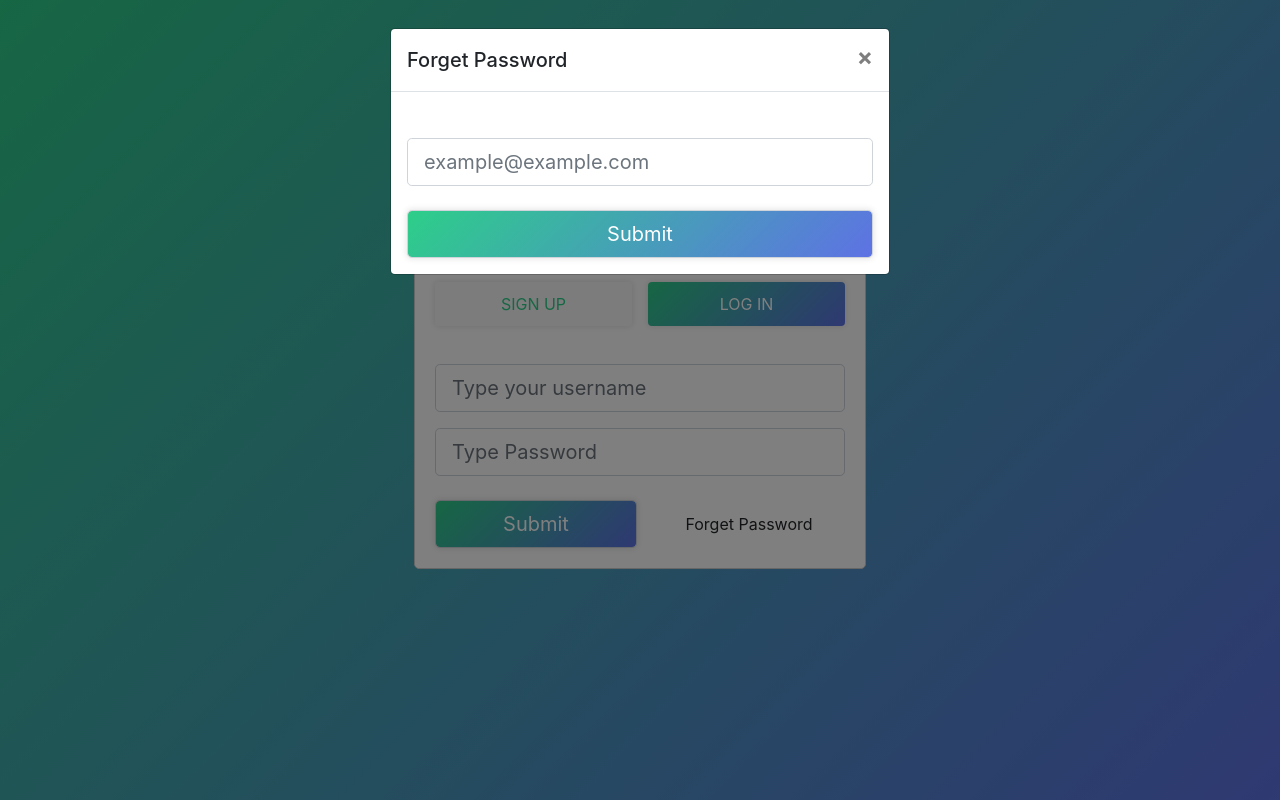
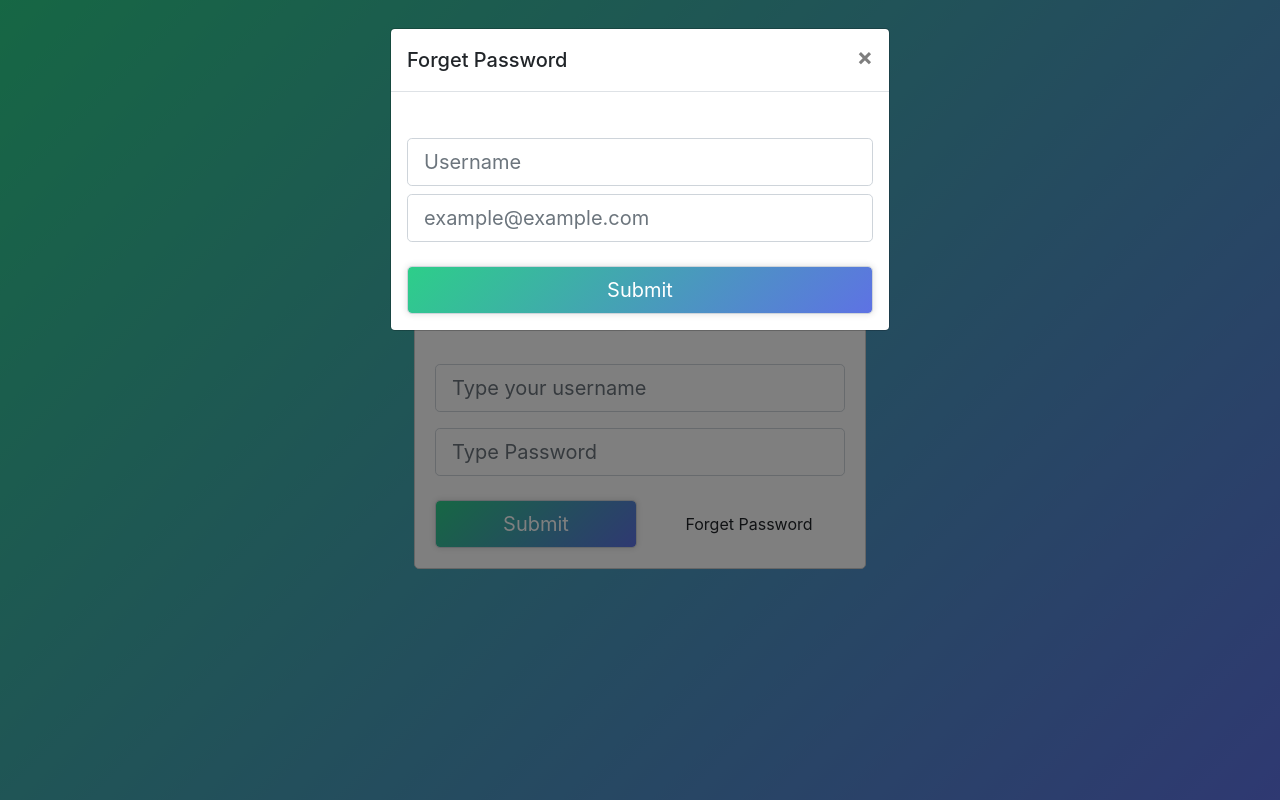
Before and after one commit to FCAI-Projects/BikeStore, a PHP site: page /BikeStore/users/login in a window 1280 px wide, after a click on "Forget Password". Run offline with PHP 8.4, Linux system fonts and the light colour scheme.

Commit message:
reset password done

```diff
--- a/app/controllers/Users.php
+++ b/app/controllers/Users.php
@@ -385,20 +385,21 @@
     public function fogetPassword() {
       if ($_SERVER['REQUEST_METHOD'] == 'POST') {
         $data = [
+          'username' => $_POST['username'],
           'email' => $_POST['email'],
           'token' => ''
         ];
         if ($this->userModel->emailExist($data['email'])) {
-          $data['token'] = bin2hex(random_bytes(50));
+          $data['token'] = bin2hex(random_bytes(10));
           if ($this->userModel->insertToken($data))  {
-            $to = $email;
+            $to = $data['email'];
             $subject = "Reset your password on BikeStore";
-            $msg = "Hi there, click on this <a href=".URLROOT."\"/resetpasswrod/" . $token . "\">link</a> to reset your password on our site";
+            $msg = "Hi there, your new password is \n" . $data['token'];
             $msg = wordwrap($msg,70);
             $headers = "From: bikestore@support.com";
             mail($to, $subject, $msg, $headers);
             header('location: pending.php?email=' . $email);
-            flash('forget', 'The email have been sent');
+            flash('forget', 'The new password has been sent to your email :)');
             redirect('users/login');
           } else {
             flash('forget', 'sorry, there is something wrong happend :(', 'alert alert-danger');
@@ -413,4 +414,6 @@
       }
     }
 
+
+
   }
--- a/app/models/User.php
+++ b/app/models/User.php
@@ -198,9 +198,10 @@
     }
 
     public function insertToken($data) {
-      $this->db->query('INSERT INTO passwordreset(email, token) VALUES(:email, :token)');
+      $this->db->query('UPDATE users SET password = :pass WHERE email = :email AND username = :user');
+      $this->db->bind(':pass',  password_hash($data['token'], PASSWORD_DEFAULT));
       $this->db->bind(':email', $data['email']);
-      $this->db->bind(':token', $data['token']);
+      $this->db->bind(':user', $data['username']);
       if ($this->db->execute()) {
         return true;
       } else {
--- a/app/views/users/login.php
+++ b/app/views/users/login.php
@@ -37,6 +37,7 @@
               </div>
               <div class="modal-body">
                 <form class="col-12" method="POST" action="<?php echo URLROOT ?>/users/fogetPassword">
+                  <input class="col-12 form-control form-control-lg mb-2" type="text" name="username" id="username" placeholder="Username" />
                   <input class="col-12 form-control form-control-lg mb-4" type="email" name="email" id="email" placeholder="example@example.com" />
                   <input class="col-12 form-control form-control-lg" id="log-submit" type="submit" value="Submit" />
                 </form>
```
Also changed, not shown: 2 other files.
